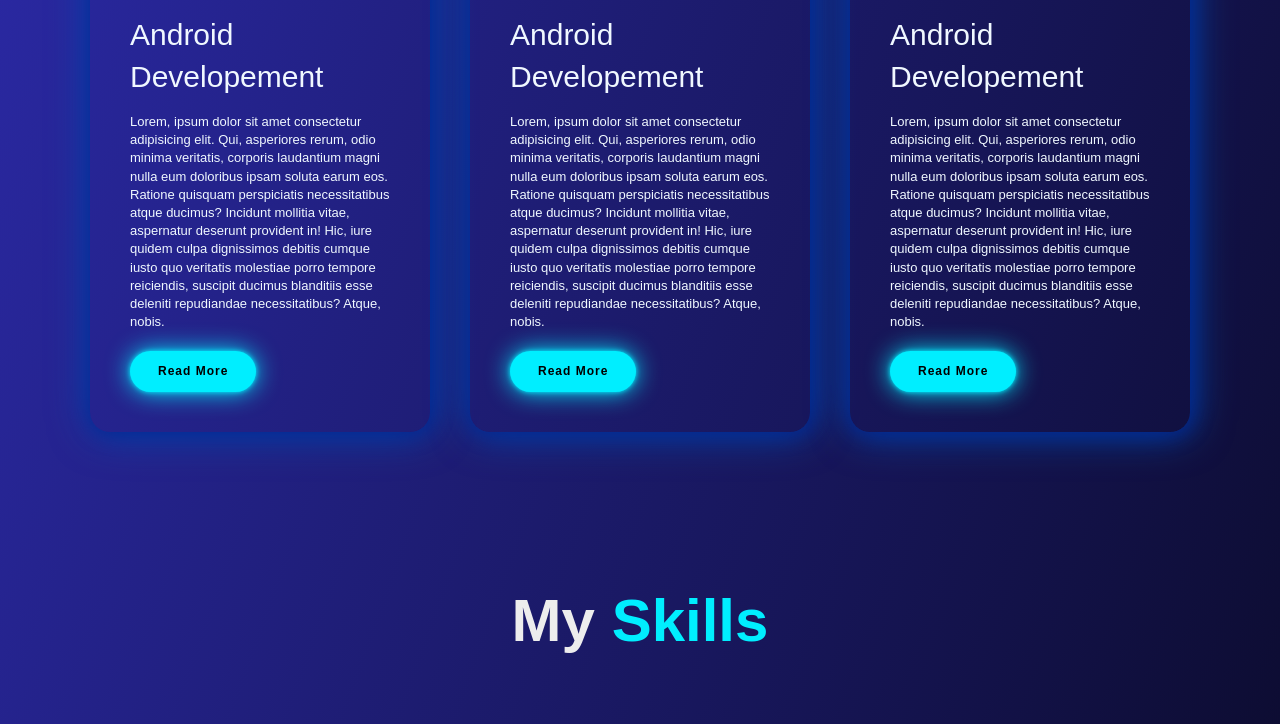
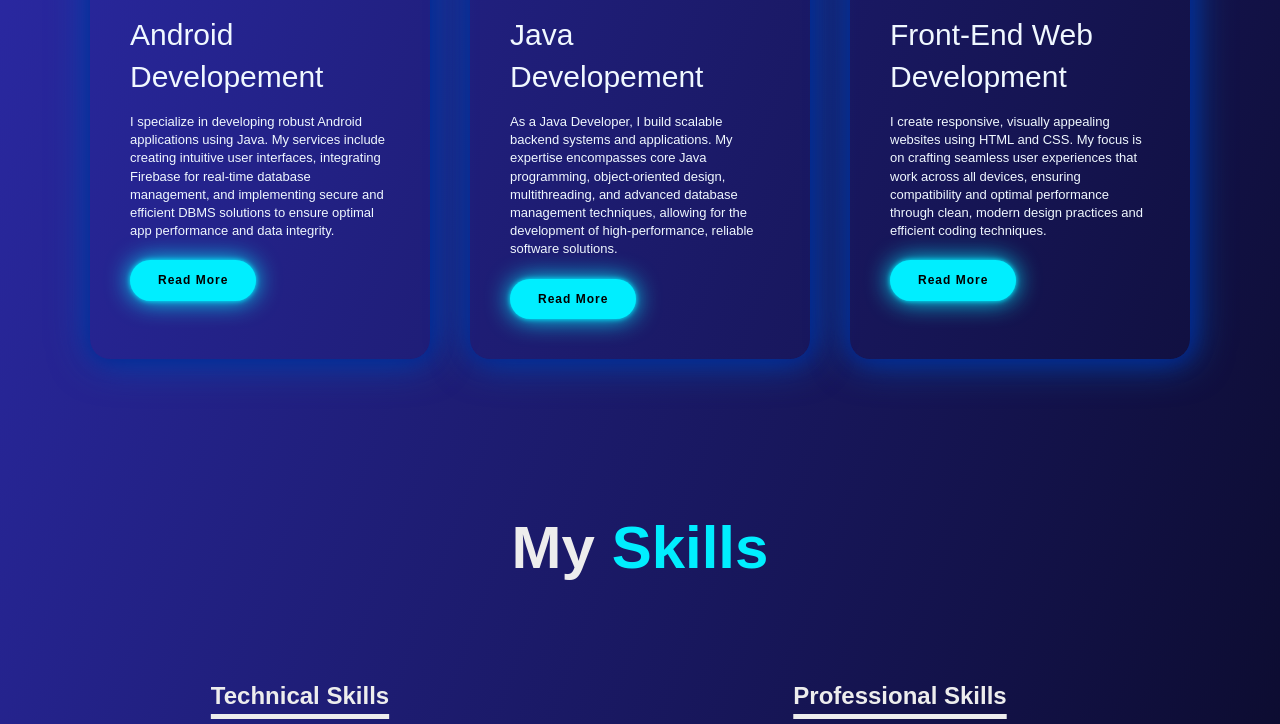
Before and after one commit to The-Kundan/PortFolio, a plain HTML site: page index.html in a window 1280 px wide. Shown: the part 1747-2471 px from the top of the page. Drawn offline with nearby package versions, Linux system fonts and the light colour scheme.

Commit message:
Recent Changes

```diff
--- a/index.html
+++ b/index.html
@@ -80,36 +80,29 @@
                 <h1 class="sub-title">My <span>Services</span></h1>
                 <div class="services-list">
                     <div>
-                        <i class='bx bx-code' style='color:#00eeff'></i>
+                        <i style="color: #1d9702" class='bx bxl-android'></i>
                         <h2>Android Developement</h2>
-                        <p>Lorem, ipsum dolor sit amet consectetur adipisicing elit. Qui, asperiores rerum, odio minima
-                            veritatis, corporis laudantium magni nulla eum doloribus ipsam soluta earum eos. Ratione
-                            quisquam perspiciatis necessitatibus atque ducimus?
-                            Incidunt mollitia vitae, aspernatur deserunt provident in! Hic, iure quidem culpa
-                            dignissimos debitis cumque iusto quo veritatis molestiae porro tempore reiciendis, suscipit
-                            ducimus blanditiis esse deleniti repudiandae necessitatibus? Atque, nobis. </p>
+                        <p> I specialize in developing robust Android applications using Java. My services
+                            include creating intuitive user interfaces, integrating Firebase for real-time database
+                            management, and implementing secure and efficient DBMS solutions to ensure optimal app
+                            performance and data integrity. </p>
                         <a href="#" class="read">Read More</a>
                     </div>
                     <div>
-                        <i class='bx bx-crop' style='color:#00eeff'></i>
-                        <h2>Android Developement</h2>
-                        <p>Lorem, ipsum dolor sit amet consectetur adipisicing elit. Qui, asperiores rerum, odio minima
-                            veritatis, corporis laudantium magni nulla eum doloribus ipsam soluta earum eos. Ratione
-                            quisquam perspiciatis necessitatibus atque ducimus?
-                            Incidunt mollitia vitae, aspernatur deserunt provident in! Hic, iure quidem culpa
-                            dignissimos debitis cumque iusto quo veritatis molestiae porro tempore reiciendis, suscipit
-                            ducimus blanditiis esse deleniti repudiandae necessitatibus? Atque, nobis. </p>
+                        <i style="color: #f89f2b" class='bx bxl-java'></i>
+                        <h2>Java Developement</h2>
+                        <p>As a Java Developer, I build scalable backend systems and applications. My expertise
+                            encompasses core Java programming, object-oriented design, multithreading, and advanced
+                            database management techniques, allowing for the development of high-performance, reliable
+                            software solutions. </p>
                         <a href="#" class="read">Read More</a>
                     </div>
                     <div>
-                        <i class='bx bxl-apple' style='color:#00eeff'></i>
-                        <h2>Android Developement</h2>
-                        <p>Lorem, ipsum dolor sit amet consectetur adipisicing elit. Qui, asperiores rerum, odio minima
-                            veritatis, corporis laudantium magni nulla eum doloribus ipsam soluta earum eos. Ratione
-                            quisquam perspiciatis necessitatibus atque ducimus?
-                            Incidunt mollitia vitae, aspernatur deserunt provident in! Hic, iure quidem culpa
-                            dignissimos debitis cumque iusto quo veritatis molestiae porro tempore reiciendis, suscipit
-                            ducimus blanditiis esse deleniti repudiandae necessitatibus? Atque, nobis. </p>
+                        <i class='bx bx-code' style='color:#00eeff'></i>
+                        <h2>Front-End Web Development</h2>
+                        <p>I create responsive, visually appealing websites using HTML and CSS. My focus is on crafting
+                            seamless user experiences that work across all devices, ensuring compatibility and optimal
+                            performance through clean, modern design practices and efficient coding techniques. </p>
                         <a href="#" class="read">Read More</a>
                     </div>
                 </div>
```
